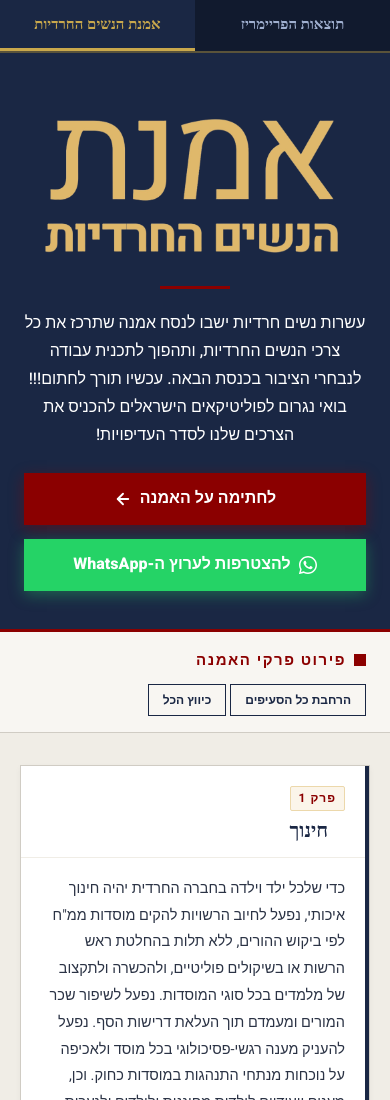
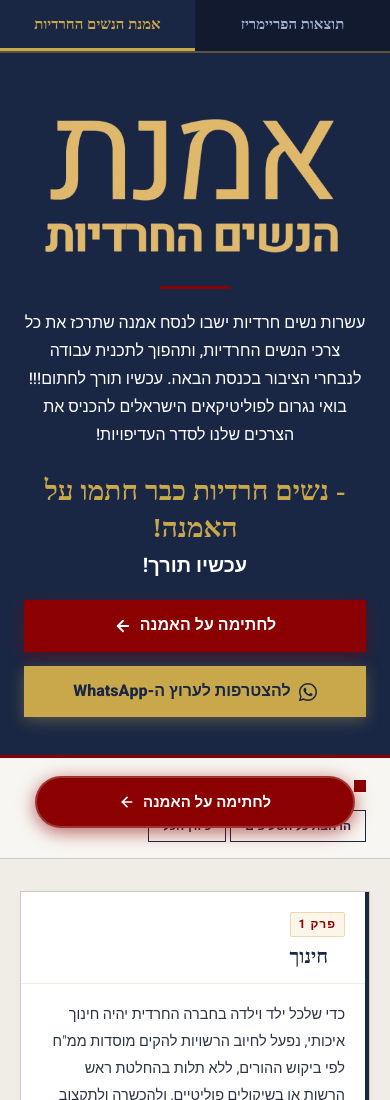
Before and after one commit to Roi-Chocron/haredisurvey, a plain HTML site: page amana.html in a window 390 px wide. Shown: the top 1100 px of the page. Drawn offline with Linux system fonts and the light colour scheme; no server answers; a web font is replaced by a local one.

Commit message:
Implement user feedback: floating signature button, gold WhatsApp button, updated signature title and typo fix

```diff
--- a/amana.html
+++ b/amana.html
@@ -605,6 +605,46 @@ body {
   text-decoration: underline;
 }
 
+/* FLOATING SIGNATURE BUTTON */
+.floating-sign-btn {
+  position: fixed;
+  bottom: 24px;
+  left: 24px;
+  z-index: 999;
+  background: #8b0000;
+  color: #ffffff !important;
+  font-family: 'Heebo', sans-serif;
+  font-size: 15px;
+  font-weight: 800;
+  padding: 12px 24px;
+  border-radius: 50px;
+  text-decoration: none;
+  box-shadow: 0 4px 18px rgba(139, 0, 0, 0.6);
+  display: inline-flex;
+  align-items: center;
+  gap: 8px;
+  transition: all 0.25s ease;
+  border: 2px solid rgba(255, 255, 255, 0.2);
+}
+.floating-sign-btn:hover {
+  background: #a30000;
+  transform: translateY(-3px) scale(1.03);
+  box-shadow: 0 6px 24px rgba(139, 0, 0, 0.75);
+}
+@media (max-width: 640px) {
+  .floating-sign-btn {
+    bottom: 16px;
+    left: 50%;
+    transform: translateX(-50%);
+    width: 90%;
+    max-width: 320px;
+    justify-content: center;
+  }
+  .floating-sign-btn:hover {
+    transform: translateX(-50%) translateY(-2px);
+  }
+}
+
 /* RESPONSIVE */
 @media (max-width: 640px) {
   .hero-eyebrow { font-size: 32px; }
@@ -677,13 +717,21 @@ body {
     <p class="hero-lead">
       עשרות נשים חרדיות ישבו לנסח אמנה שתרכז את כל צרכי הנשים החרדיות, ותהפוך לתכנית עבודה לנבחרי הציבור בכנסת הבאה. עכשיו תורך לחתום!!! בואי נגרום לפוליטיקאים הישראלים להכניס את הצרכים שלנו לסדר העדיפויות!
     </p>
-    <div class="hero-cta-wrap" style="margin-top:24px;">
+    <!-- TOP COUNTER HEADING -->
+    <div style="margin-top: 24px; margin-bottom: 8px;">
+      <h2 style="font-family:'Frank Ruhl Libre', serif; font-size: 28px; font-weight: 900; color: #c9a84c; line-height: 1.3;">
+        <span id="hero-signatures-count-num">-</span> נשים חרדיות כבר חתמו על האמנה!
+      </h2>
+      <p style="font-size: 20px; font-weight: 700; color: #ffffff; margin-top: 4px;">עכשיו תורך!</p>
+    </div>
+
+    <div class="hero-cta-wrap" style="margin-top: 18px;">
       <a href="#sign-section" class="btn-primary">
         <span>לחתימה על האמנה</span>
         <svg width="18" height="18" viewBox="0 0 24 24" fill="none" stroke="currentColor" stroke-width="2.5" stroke-linecap="round" stroke-linejoin="round"><line x1="19" y1="12" x2="5" y2="12"></line><polyline points="12 5 5 12 12 19"></polyline></svg>
       </a>
-      <a href="https://whatsapp.com/channel/0029Vb7tfHPLikgE1an2xh0j" target="_blank" rel="noopener" class="btn-gold" style="background:#25D366;color:#fff !important;box-shadow:0 4px 14px rgba(37,211,102,0.35);">
-        <svg width="18" height="18" viewBox="0 0 24 24" fill="#fff"><path d="M17.472 14.382c-.297-.149-1.758-.867-2.03-.967-.273-.099-.471-.148-.67.15-.197.297-.767.966-.94 1.164-.173.199-.347.223-.644.075-.297-.15-1.255-.463-2.39-1.475-.883-.788-1.48-1.761-1.653-2.059-.173-.297-.018-.458.13-.606.134-.133.298-.347.446-.52.149-.174.198-.298.298-.497.099-.198.05-.371-.025-.52-.075-.149-.669-1.612-.916-2.207-.242-.579-.487-.5-.669-.51-.173-.008-.371-.01-.57-.01-.198 0-.52.074-.792.372-.272.297-1.04 1.016-1.04 2.479 0 1.462 1.065 2.875 1.213 3.074.149.198 2.096 3.2 5.077 4.487.709.306 1.262.489 1.694.625.712.227 1.36.195 1.871.118.571-.085 1.758-.719 2.006-1.413.248-.694.248-1.289.173-1.413-.074-.124-.272-.198-.57-.347z"/><path d="M12 0C5.373 0 0 5.373 0 12c0 2.136.564 4.14 1.543 5.873L.057 23.428a.5.5 0 0 0 .609.609l5.579-1.484A11.94 11.94 0 0 0 12 24c6.627 0 12-5.373 12-12S18.627 0 12 0zm0 22c-1.907 0-3.686-.512-5.215-1.402l-.374-.22-3.862 1.028 1.028-3.842-.23-.386A9.944 9.944 0 0 1 2 12C2 6.477 6.477 2 12 2s10 4.477 10 10-4.477 10-10 10z"/></svg>
+      <a href="https://whatsapp.com/channel/0029Vb7tfHPLikgE1an2xh0j" target="_blank" rel="noopener" class="btn-gold">
+        <svg width="18" height="18" viewBox="0 0 24 24" fill="currentColor"><path d="M17.472 14.382c-.297-.149-1.758-.867-2.03-.967-.273-.099-.471-.148-.67.15-.197.297-.767.966-.94 1.164-.173.199-.347.223-.644.075-.297-.15-1.255-.463-2.39-1.475-.883-.788-1.48-1.761-1.653-2.059-.173-.297-.018-.458.13-.606.134-.133.298-.347.446-.52.149-.174.198-.298.298-.497.099-.198.05-.371-.025-.52-.075-.149-.669-1.612-.916-2.207-.242-.579-.487-.5-.669-.51-.173-.008-.371-.01-.57-.01-.198 0-.52.074-.792.372-.272.297-1.04 1.016-1.04 2.479 0 1.462 1.065 2.875 1.213 3.074.149.198 2.096 3.2 5.077 4.487.709.306 1.262.489 1.694.625.712.227 1.36.195 1.871.118.571-.085 1.758-.719 2.006-1.413.248-.694.248-1.289.173-1.413-.074-.124-.272-.198-.57-.347z"/><path d="M12 0C5.373 0 0 5.373 0 12c0 2.136.564 4.14 1.543 5.873L.057 23.428a.5.5 0 0 0 .609.609l5.579-1.484A11.94 11.94 0 0 0 12 24c6.627 0 12-5.373 12-12S18.627 0 12 0zm0 22c-1.907 0-3.686-.512-5.215-1.402l-.374-.22-3.862 1.028 1.028-3.842-.23-.386A9.944 9.944 0 0 1 2 12C2 6.477 6.477 2 12 2s10 4.477 10 10-4.477 10-10 10z"/></svg>
         <span>להצטרפות לערוץ ה-WhatsApp</span>
       </a>
     </div>
@@ -991,13 +1039,19 @@ body {
         <div class="sign-form-error" id="s-error">יש למלא שם מלא וכתובת אימייל תקינה</div>
       </div>
       <div class="sign-form-success" id="s-success">
-        ✓ חתימתך התקבלה בהצלחה ותתווסף למונעי האמנה! תודה על תמיכתך.
+        ✓ חתימתך התקבלה בהצלחה ותתווסף לכלל חותמי האמנה! תודה על תמיכתך.
       </div>
     </div>
 
     <div class="signature-notice-sm">החתימה מאובטחת. הפרטים לא יועברו לשום גורם שלישי.</div>
   </div>
 </section>
+
+<!-- FLOATING SIGNATURE BUTTON -->
+<a href="#sign-section" class="floating-sign-btn">
+  <span>לחתימה על האמנה</span>
+  <svg width="16" height="16" viewBox="0 0 24 24" fill="none" stroke="currentColor" stroke-width="2.5" stroke-linecap="round" stroke-linejoin="round"><line x1="19" y1="12" x2="5" y2="12"></line><polyline points="12 5 5 12 12 19"></polyline></svg>
+</a>
 
 <!-- FOOTER -->
 <footer class="site-footer">
@@ -1065,10 +1119,12 @@ function fetchSignaturesCount() {
 }
 
 function updateCounterDisplay(count) {
+  if (count === undefined) return;
+  const formatted = Number(count).toLocaleString('he-IL');
   const numEl = document.getElementById('signatures-count-num');
-  if (numEl && count !== undefined) {
-    numEl.textContent = Number(count).toLocaleString('he-IL');
-  }
+  const heroNumEl = document.getElementById('hero-signatures-count-num');
+  if (numEl) numEl.textContent = formatted;
+  if (heroNumEl) heroNumEl.textContent = formatted;
 }
 
 function submitSignature() {
```
